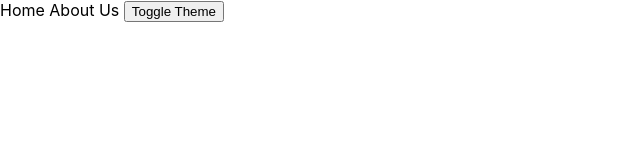
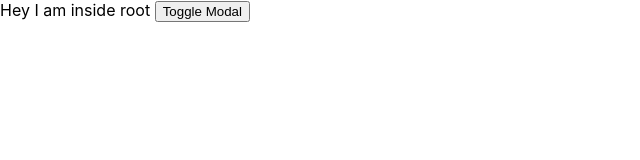
Before and after one commit to arzav18/React-Concepts, a React (Create React App) app: page / in a window 1280 px wide. Shown: the top 160 px of the page, without its empty margins (0-640 px from the left). Built offline with nearby package versions, Linux system fonts and the light colour scheme; the HTML template or start-up script is replaced by a standard one.

Commit message:
createPortal

```diff
--- a/src/App.js
+++ b/src/App.js
@@ -9,18 +9,16 @@ import PrintTable from './PrintTable'
 import Heading from './Heading';
 import { themeContext } from './context';
 import Navbar from './Navbar';
+import { createPortal } from 'react-dom';
 
 const App = () => {
 
-  //createContext lets you create a context that components can provide or read.
-  //context lets a parent component provide data to the entire tree below it.
-
-  const [theme, setTheme] = useState();
+//createPortal lets you render some children into a different part of the DOM.
+  const [showModal, toggleModal] = useState(false);
 
     return <>
-    <themeContext.Provider value = {[theme, setTheme]}>
-      <Navbar />
-    </themeContext.Provider>
+    Hey I am inside root <button onclick = {() => toggleModal((prev) => !prev)}>Toggle Modal</button>
+    {showModal && createPortal(<div>This is a modal content</div>, document.body)}
     </>
 }
 
```
